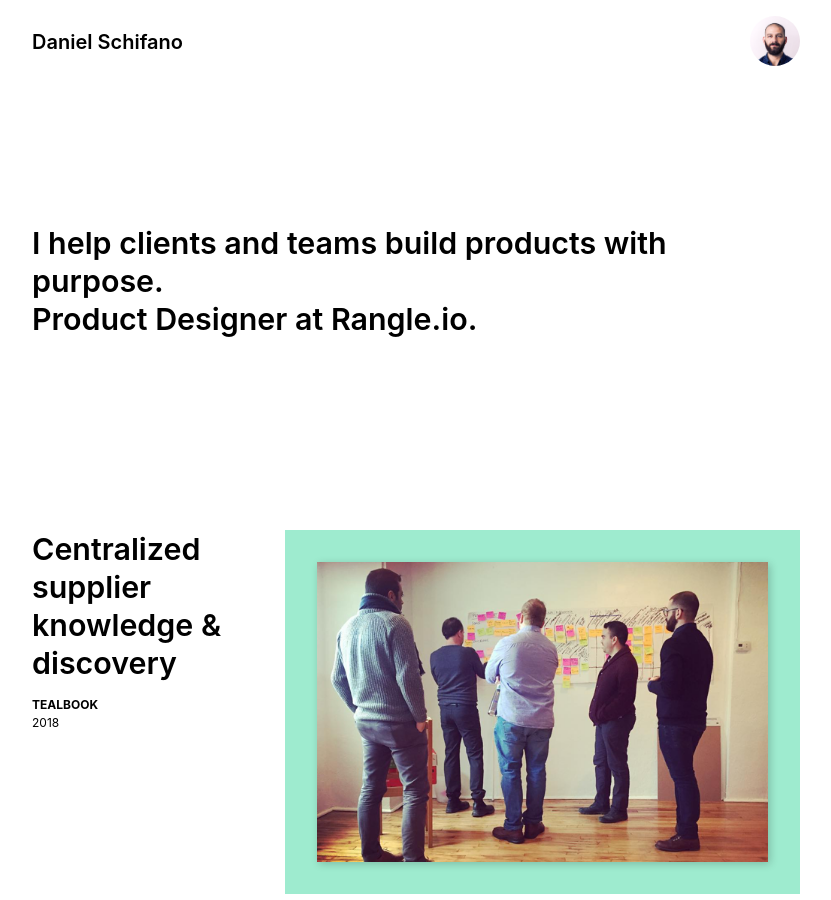
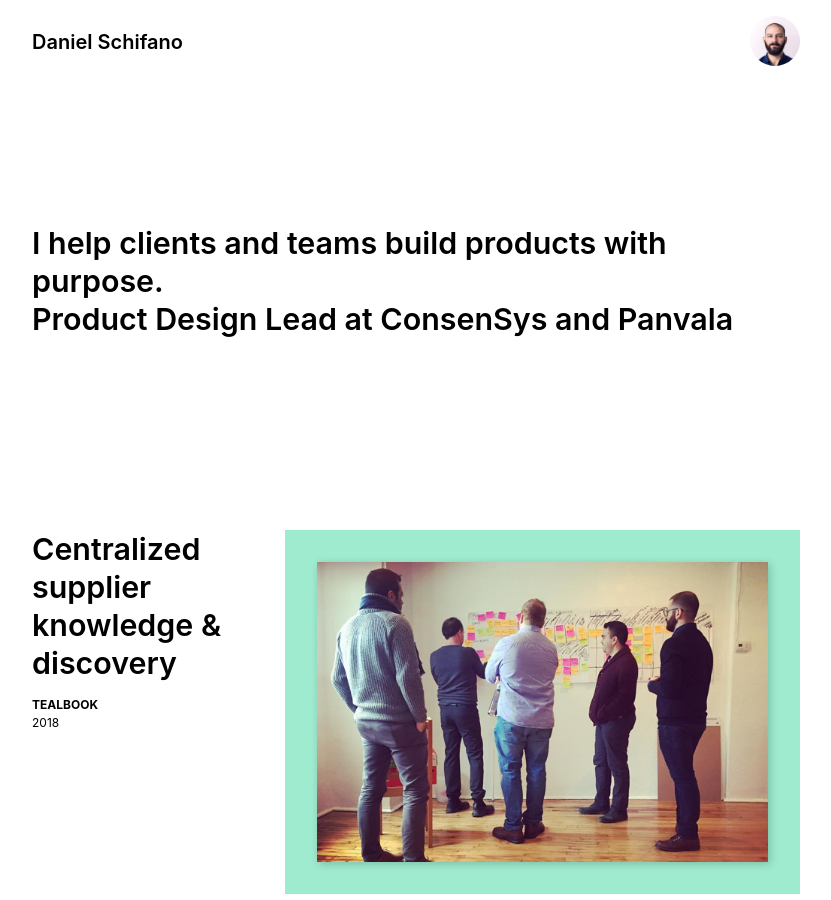
Before and after one commit to danielschifano/archivedportfolio, a Jekyll site: the page built from index.html, in a window 1280 px wide and 900 px high. Shown: the whole window, without its empty margins (224-1055 px from the left). Built offline with Jekyll 4.4.1, drawn with Linux system fonts in a browser that asks for light colours; the list of posts is cut into pages by our own code.

Commit message:
Profession Update

```diff
--- a/index.html
+++ b/index.html
@@ -7,11 +7,16 @@ layout: default
   <h1 class="f2-l lh-title pt5 ma0 fw6 hover-blue-main">
     I help clients and teams build products with purpose.
     <br>
-    Product Designer at
-    <a href="https://rangle.io/"
+    Product Design Lead at
+    <a href="https://consensys.net/"
       target="_blank"
       class="link hover-blue black">
-      Rangle.io.</a>
+      ConsenSys</a>
+    and
+    <a href="https://www.panvala.com/"
+      target="_blank"
+      class="link hover-blue black">
+      Panvala</a>
   </h1>
 </article>
 
```
Also changed, not shown: about/index.html (+8 -1 lines).
